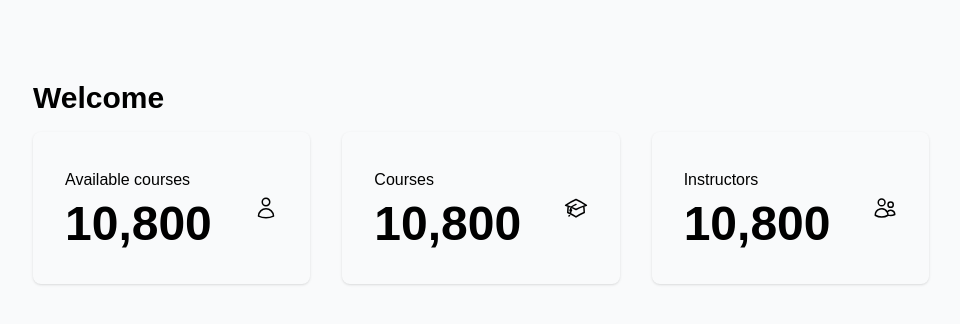
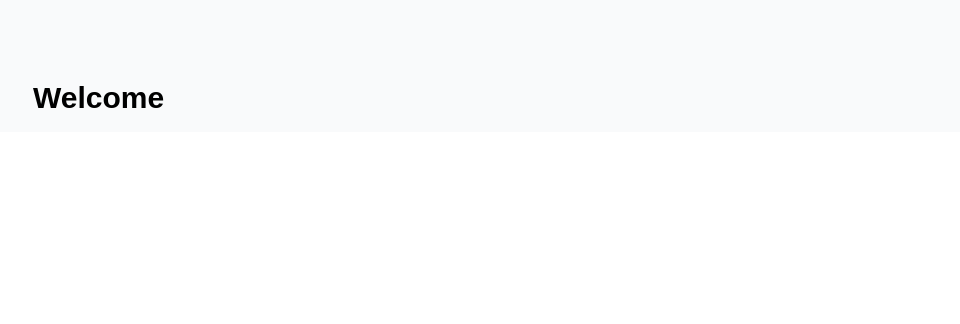
Before and after one commit to sammagafu/patLMS, a Vue app: page / in a window 1280 px wide. Shown: the top 324 px of the page, without its empty margins (287-1247 px from the left). Built offline with nearby package versions, Linux system fonts and the light colour scheme.

Commit message:
fixed the default template

```diff
--- /dev/null
+++ b/src/components/AdminDashboard.vue
@@ -0,0 +1,8 @@
+<template>
+
+</template>
+<script>
+export default{
+    name:'AdminDashboard',
+}
+</script>
--- /dev/null
+++ b/src/components/UserDashboard.vue
@@ -0,0 +1,64 @@
+<template>
+    <div class="py-2">
+        <div class="grid grid-cols-1 lg:grid-cols-3 gap-8 dark:text-gray-100">
+            <div class="card rounded-lg shadow py-9 px-8 dark:bg-slate-900">
+                <div class="flex flex-row items-center justify-between">
+                    <div class="flex flex-col items-start">
+                        <div class="text-baseline">CPD Points Earned</div>
+                        <div class="text-5xl font-bold pt-2">10,800</div>
+                    </div>
+
+                    <div class="">
+                        <svg xmlns="http://www.w3.org/2000/svg" fill="none" viewBox="0 0 24 24" stroke-width="1.5"
+                            stroke="currentColor" class="w-6 h-6">
+                            <path stroke-linecap="round" stroke-linejoin="round"
+                                d="M15.75 6a3.75 3.75 0 11-7.5 0 3.75 3.75 0 017.5 0zM4.501 20.118a7.5 7.5 0 0114.998 0A17.933 17.933 0 0112 21.75c-2.676 0-5.216-.584-7.499-1.632z" />
+                        </svg>
+
+                    </div>
+                </div>
+            </div>
+
+            <div class="card rounded-lg shadow py-9 px-8 dark:bg-slate-900">
+                <div class="flex flex-row items-center justify-between">
+                    <div class="flex flex-col items-start">
+                        <div class="text-baseline">Courses Enrolled</div>
+                        <div class="text-5xl font-bold pt-2">10,800</div>
+                    </div>
+
+                    <div class="">
+                        <svg xmlns="http://www.w3.org/2000/svg" fill="none" viewBox="0 0 24 24" stroke-width="1.5"
+                            stroke="currentColor" class="w-6 h-6">
+                            <path stroke-linecap="round" stroke-linejoin="round"
+                                d="M4.26 10.147a60.436 60.436 0 00-.491 6.347A48.627 48.627 0 0112 20.904a48.627 48.627 0 018.232-4.41 60.46 60.46 0 00-.491-6.347m-15.482 0a50.57 50.57 0 00-2.658-.813A59.905 59.905 0 0112 3.493a59.902 59.902 0 0110.399 5.84c-.896.248-1.783.52-2.658.814m-15.482 0A50.697 50.697 0 0112 13.489a50.702 50.702 0 017.74-3.342M6.75 15a.75.75 0 100-1.5.75.75 0 000 1.5zm0 0v-3.675A55.378 55.378 0 0112 8.443m-7.007 11.55A5.981 5.981 0 006.75 15.75v-1.5" />
+                        </svg>
+
+                    </div>
+                </div>
+            </div>
+
+            <div class="card rounded-lg shadow py-9 px-8 dark:bg-slate-900">
+                <div class="flex flex-row items-center justify-between">
+                    <div class="flex flex-col items-start">
+                        <div class="text-baseline">Courses Completed</div>
+                        <div class="text-5xl font-bold pt-2">10,800</div>
+                    </div>
+
+                    <div class="">
+                        <svg xmlns="http://www.w3.org/2000/svg" fill="none" viewBox="0 0 24 24" stroke-width="1.5"
+                            stroke="currentColor" class="w-6 h-6">
+                            <path stroke-linecap="round" stroke-linejoin="round"
+                                d="M15 19.128a9.38 9.38 0 002.625.372 9.337 9.337 0 004.121-.952 4.125 4.125 0 00-7.533-2.493M15 19.128v-.003c0-1.113-.285-2.16-.786-3.07M15 19.128v.106A12.318 12.318 0 018.624 21c-2.331 0-4.512-.645-6.374-1.766l-.001-.109a6.375 6.375 0 0111.964-3.07M12 6.375a3.375 3.375 0 11-6.75 0 3.375 3.375 0 016.75 0zm8.25 2.25a2.625 2.625 0 11-5.25 0 2.625 2.625 0 015.25 0z" />
+                        </svg>
+                    </div>
+                </div>
+            </div>
+        </div>
+    </div>
+</template>
+
+<script>
+export default{
+    name:'UserDashboard',
+}
+</script>
--- a/src/views/HomeView.vue
+++ b/src/views/HomeView.vue
@@ -1,68 +1,24 @@
 <template>
-    <div class="py-16">
+    <div class="pt-16">
         <h2 class="py-4 font-bold dark:text-gray-400 text-3xl">Welcome {{userstore.userData.full_name}}</h2>
-        <div class="grid grid-cols-1 lg:grid-cols-3 gap-8 dark:text-gray-100">
+    </div>
+    <div v-if="userstore.userData.is_student">
+        <UserDashboard></UserDashboard>
+    </div>
+    <div v-else-if="userstore.userData.is_tuitor">
 
-            <div class="card rounded-lg shadow py-9 px-8 dark:bg-slate-900">
-                <div class="flex flex-row items-center justify-between">
-                    <div class="flex flex-col items-start">
-                        <div class="text-baseline">Available courses</div>
-                        <div class="text-5xl font-bold pt-2">10,800</div>
-                    </div>
+    </div>
 
-                    <div class="">
-                        <svg xmlns="http://www.w3.org/2000/svg" fill="none" viewBox="0 0 24 24" stroke-width="1.5"
-                            stroke="currentColor" class="w-6 h-6">
-                            <path stroke-linecap="round" stroke-linejoin="round"
-                                d="M15.75 6a3.75 3.75 0 11-7.5 0 3.75 3.75 0 017.5 0zM4.501 20.118a7.5 7.5 0 0114.998 0A17.933 17.933 0 0112 21.75c-2.676 0-5.216-.584-7.499-1.632z" />
-                        </svg>
-
-                    </div>
-                </div>
-            </div>
-
-            <div class="card rounded-lg shadow py-9 px-8 dark:bg-slate-900">
-                <div class="flex flex-row items-center justify-between">
-                    <div class="flex flex-col items-start">
-                        <div class="text-baseline">Courses</div>
-                        <div class="text-5xl font-bold pt-2">10,800</div>
-                    </div>
-
-                    <div class="">
-                        <svg xmlns="http://www.w3.org/2000/svg" fill="none" viewBox="0 0 24 24" stroke-width="1.5"
-                            stroke="currentColor" class="w-6 h-6">
-                            <path stroke-linecap="round" stroke-linejoin="round"
-                                d="M4.26 10.147a60.436 60.436 0 00-.491 6.347A48.627 48.627 0 0112 20.904a48.627 48.627 0 018.232-4.41 60.46 60.46 0 00-.491-6.347m-15.482 0a50.57 50.57 0 00-2.658-.813A59.905 59.905 0 0112 3.493a59.902 59.902 0 0110.399 5.84c-.896.248-1.783.52-2.658.814m-15.482 0A50.697 50.697 0 0112 13.489a50.702 50.702 0 017.74-3.342M6.75 15a.75.75 0 100-1.5.75.75 0 000 1.5zm0 0v-3.675A55.378 55.378 0 0112 8.443m-7.007 11.55A5.981 5.981 0 006.75 15.75v-1.5" />
-                        </svg>
-
-                    </div>
-                </div>
-            </div>
-
-            <div class="card rounded-lg shadow py-9 px-8 dark:bg-slate-900">
-                <div class="flex flex-row items-center justify-between">
-                    <div class="flex flex-col items-start">
-                        <div class="text-baseline">Instructors</div>
-                        <div class="text-5xl font-bold pt-2">10,800</div>
-                    </div>
-
-                    <div class="">
-                        <svg xmlns="http://www.w3.org/2000/svg" fill="none" viewBox="0 0 24 24" stroke-width="1.5"
-                            stroke="currentColor" class="w-6 h-6">
-                            <path stroke-linecap="round" stroke-linejoin="round"
-                                d="M15 19.128a9.38 9.38 0 002.625.372 9.337 9.337 0 004.121-.952 4.125 4.125 0 00-7.533-2.493M15 19.128v-.003c0-1.113-.285-2.16-.786-3.07M15 19.128v.106A12.318 12.318 0 018.624 21c-2.331 0-4.512-.645-6.374-1.766l-.001-.109a6.375 6.375 0 0111.964-3.07M12 6.375a3.375 3.375 0 11-6.75 0 3.375 3.375 0 016.75 0zm8.25 2.25a2.625 2.625 0 11-5.25 0 2.625 2.625 0 015.25 0z" />
-                        </svg>
-                    </div>
-                </div>
-            </div>
-
-
-        </div>
-    </div>
 </template>
 
 <script>
+// import Modal from "@/components/Modal.vue";
+// import UserDashboard from "@components/UserDashboard.vue";
+import AdminDashboard from "@/components/AdminDashboard.vue";
+import UserDashboard from "../components/UserDashboard.vue";
+
 import { userStore, pagesInteractivity } from '@/stores/index'
+
 
 export default{
     setup(){
@@ -71,6 +27,9 @@ export default{
         return {
             userstore
         }
+    },
+    components : {
+        AdminDashboard,UserDashboard
     }
 }
 </script>
```
